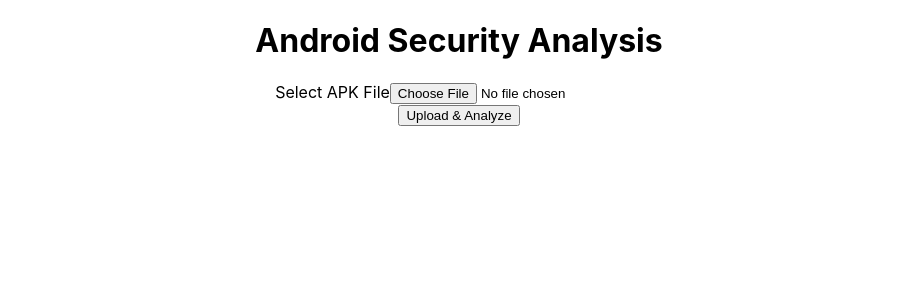
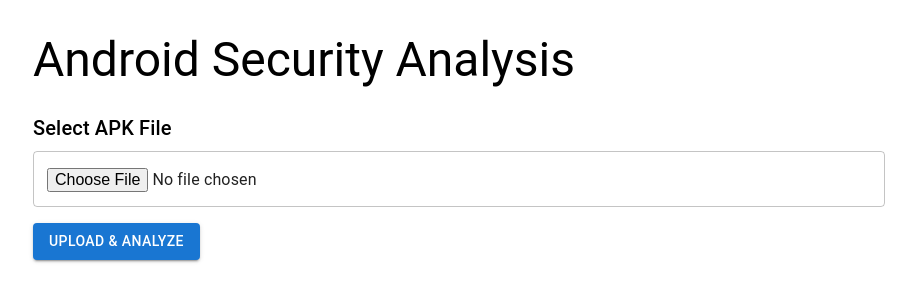
Before and after one commit to KavinduPiyumantha/DroidKey-Frontend, a React (Create React App) app: page / in a window 1280 px wide. Shown: the top 302 px of the page, without its empty margins (181-1097 px from the left). Built offline with nearby package versions, Linux system fonts and the light colour scheme.

Commit message:
mui components added

```diff
--- a/package.json
+++ b/package.json
@@ -3,11 +3,15 @@
   "version": "0.1.0",
   "private": true,
   "dependencies": {
+    "@emotion/react": "^11.13.3",
+    "@emotion/styled": "^11.13.0",
+    "@mui/material": "^6.1.5",
     "@testing-library/jest-dom": "^5.17.0",
     "@testing-library/react": "^13.4.0",
     "@testing-library/user-event": "^13.5.0",
     "axios": "^1.7.7",
     "bootstrap": "^5.3.3",
+    "dotenv": "^16.4.5",
     "react": "^18.3.1",
     "react-bootstrap": "^2.10.5",
     "react-dom": "^18.3.1",
--- a/src/App.js
+++ b/src/App.js
@@ -1,17 +1,20 @@
 import React, { useState } from "react";
 import UploadForm from "./components/UploadForm";
 import AnalysisResults from "./components/AnalysisResults";
+import { Container, Typography } from "@mui/material";
 import "./App.css";
 
 function App() {
   const [analysisData, setAnalysisData] = useState(null);
 
   return (
-    <div className="App container mt-5">
-      <h1>Android Security Analysis</h1>
+    <Container maxWidth="md" style={{ marginTop: "2em" }}>
+      <Typography variant="h3" component="h1" gutterBottom>
+        Android Security Analysis
+      </Typography>
       <UploadForm setAnalysisData={setAnalysisData} />
       {analysisData && <AnalysisResults data={analysisData} />}
-    </div>
+    </Container>
   );
 }
 
--- a/src/components/AnalysisResults.js
+++ b/src/components/AnalysisResults.js
@@ -1,28 +1,46 @@
 import React from "react";
-import { Card, ListGroup } from "react-bootstrap";
+import {
+  Card,
+  CardContent,
+  Typography,
+  List,
+  ListItem,
+  ListItemText,
+} from "@mui/material";
 
 const AnalysisResults = ({ data }) => {
   return (
-    <Card className="mt-5">
-      <Card.Header>Analysis Results</Card.Header>
-      <ListGroup variant="flush">
-        <ListGroup.Item>
-          <strong>App Name: </strong> {data.app_name}
-        </ListGroup.Item>
-        <ListGroup.Item>
-          <strong>Version: </strong> {data.version_name}
-        </ListGroup.Item>
-        <ListGroup.Item>
-          <strong>Final Security Score: </strong> {data.final_score} / 100
-        </ListGroup.Item>
-        <ListGroup.Item>
-          <strong>Trackers Found: </strong> {data.trackers}
-        </ListGroup.Item>
-        <ListGroup.Item>
-          <strong>Hardcoded Keys: </strong>{" "}
-          {data.detailed_scores["Data Storage"].no_hardcoded_keys.details}
-        </ListGroup.Item>
-      </ListGroup>
+    <Card sx={{ mt: 4 }}>
+      <CardContent>
+        <Typography variant="h5" component="div" gutterBottom>
+          Analysis Results
+        </Typography>
+        <List>
+          <ListItem>
+            <ListItemText primary="App Name" secondary={data.app_name} />
+          </ListItem>
+          <ListItem>
+            <ListItemText primary="Version" secondary={data.version_name} />
+          </ListItem>
+          <ListItem>
+            <ListItemText
+              primary="Final Security Score"
+              secondary={`${data.final_score} / 100`}
+            />
+          </ListItem>
+          <ListItem>
+            <ListItemText primary="Trackers Found" secondary={data.trackers} />
+          </ListItem>
+          <ListItem>
+            <ListItemText
+              primary="Hardcoded Keys"
+              secondary={
+                data.detailed_scores["Data Storage"].no_hardcoded_keys.details
+              }
+            />
+          </ListItem>
+        </List>
+      </CardContent>
     </Card>
   );
 };
--- a/src/components/UploadForm.js
+++ b/src/components/UploadForm.js
@@ -1,10 +1,18 @@
 import React, { useState } from "react";
 import axios from "axios";
-import { Form, Button, Alert } from "react-bootstrap";
+import {
+  Button,
+  TextField,
+  Alert,
+  Box,
+  Typography,
+  CircularProgress,
+} from "@mui/material";
 
 const UploadForm = ({ setAnalysisData }) => {
   const [selectedFile, setSelectedFile] = useState(null);
   const [error, setError] = useState(null);
+  const [loading, setLoading] = useState(false);
 
   const handleFileChange = (e) => {
     setSelectedFile(e.target.files[0]);
@@ -18,6 +26,8 @@ const UploadForm = ({ setAnalysisData }) => {
     }
 
     setError(null);
+    setLoading(true); // Start loading
+
     const formData = new FormData();
     formData.append("file", selectedFile);
 
@@ -34,20 +44,37 @@ const UploadForm = ({ setAnalysisData }) => {
       setAnalysisData(response.data);
     } catch (err) {
       setError("An error occurred while uploading the file.");
+    } finally {
+      setLoading(false); // Stop loading
     }
   };
 
   return (
-    <Form onSubmit={handleSubmit}>
-      {error && <Alert variant="danger">{error}</Alert>}
-      <Form.Group controlId="formFile" className="mb-3">
-        <Form.Label>Select APK File</Form.Label>
-        <Form.Control type="file" onChange={handleFileChange} />
-      </Form.Group>
-      <Button variant="primary" type="submit">
-        Upload & Analyze
+    <Box component="form" onSubmit={handleSubmit} sx={{ mt: 3 }}>
+      {error && (
+        <Alert severity="error" sx={{ mb: 2 }}>
+          {error}
+        </Alert>
+      )}
+      <Typography variant="h6" gutterBottom>
+        Select APK File
+      </Typography>
+      <TextField
+        type="file"
+        fullWidth
+        onChange={handleFileChange}
+        inputProps={{ accept: ".apk" }}
+        sx={{ mb: 2 }}
+      />
+      <Button
+        variant="contained"
+        color="primary"
+        type="submit"
+        disabled={loading}
+      >
+        {loading ? <CircularProgress size={24} /> : "Upload & Analyze"}
       </Button>
-    </Form>
+    </Box>
   );
 };
 
```
Also changed, not shown: 1 other file (tests, documents, lock files or other folders).
